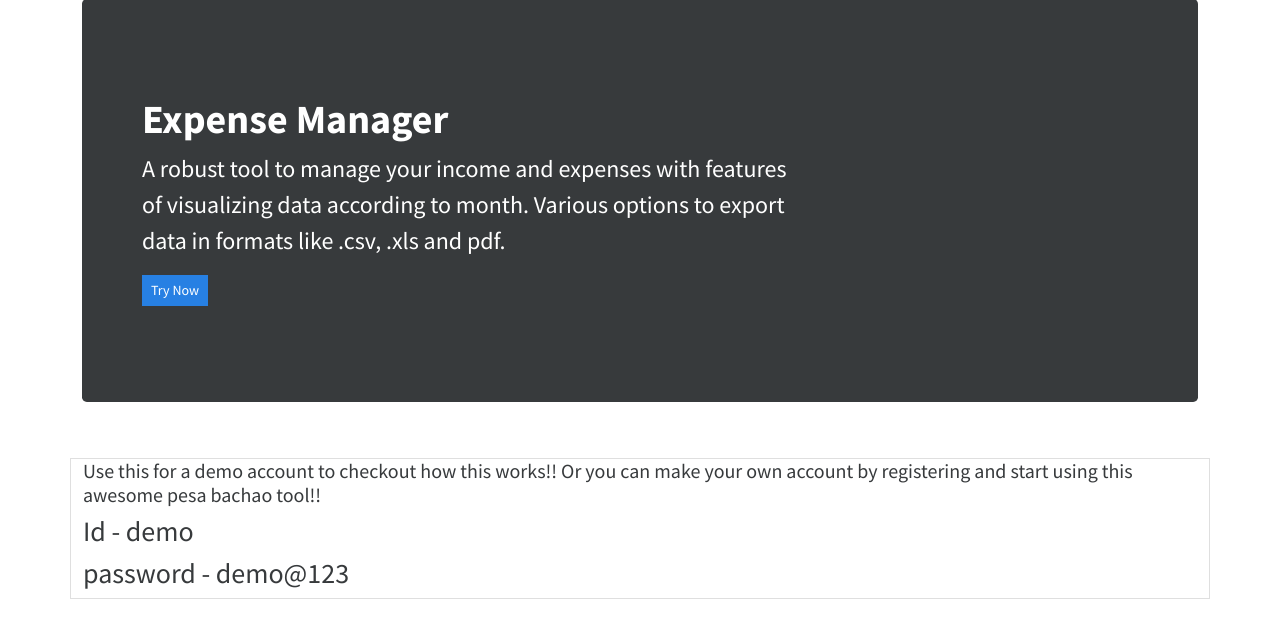
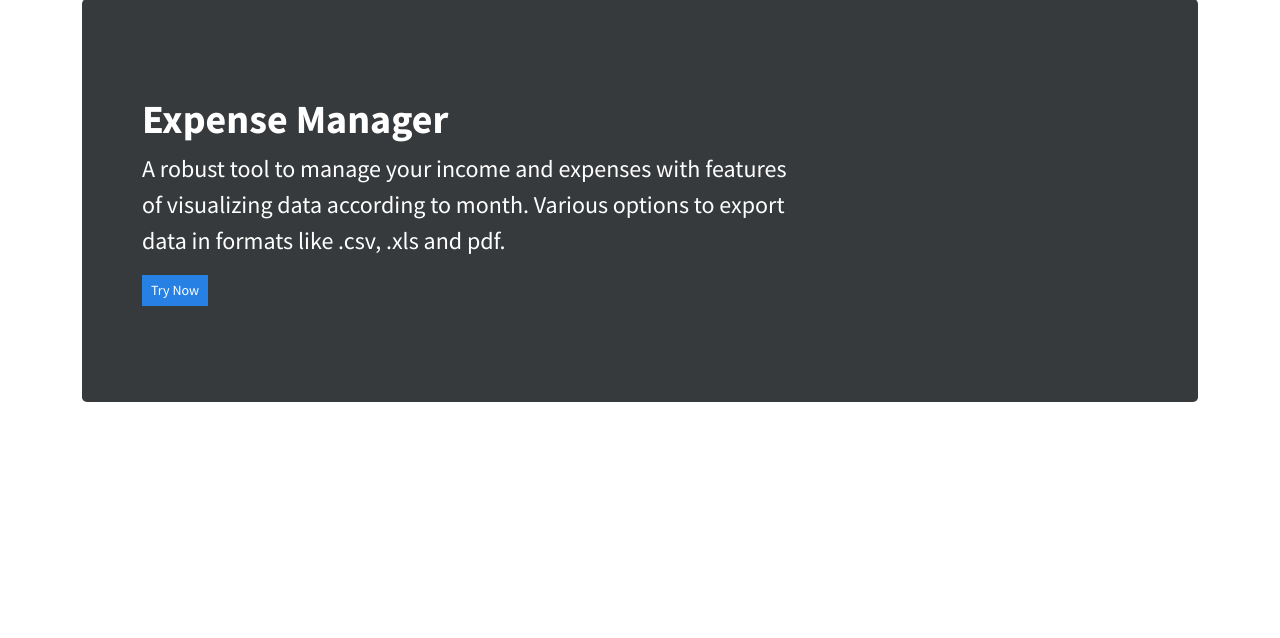
Before and after one commit to ampyy/Expense_Manager, a Django app: page /about in a window 1280 px wide. Shown: the part 89-727 px from the top of the page. Run offline with Django 4.2, Linux system fonts and the light colour scheme; some libraries are stand-ins or nearby versions.

Commit message:
Initial Commit

```diff
--- a/expense_app/views.py
+++ b/expense_app/views.py
@@ -201,8 +201,8 @@ class RegistrationView(View):
                 user = User.objects.create_user(username=username, email=email)
                 user.set_password(password)
                 user.save()
-                messages.success(request, 'Account successfully created')
-                return render(request, 'authentication/register.html')
+                messages.success(request, 'Account successfully created Login to Continue!')
+                return redirect('login')
 
         return render(request, 'authentication/register.html')
 
--- a/templates/base_auth.html
+++ b/templates/base_auth.html
@@ -66,13 +66,6 @@
       src="https://cdn.jsdelivr.net/npm/chart.js@2.9.4/dist/Chart.min.js"
     ></script>
 
-    <div class="card container mt-4">
-    <h5>
-      Use this for a demo account to checkout how this works!! Or you can make your own account by registering and start using this awesome pesa bachao tool!!
-    </h5>
-    <h3>Id - demo</h3>
-    <h3>password - demo@123</h3>
-      </div>
     <script src="{% static 'js/dashboard.js' %}"></script>
   </body>
 </html>
```
Also changed, not shown: db.sqlite3.
